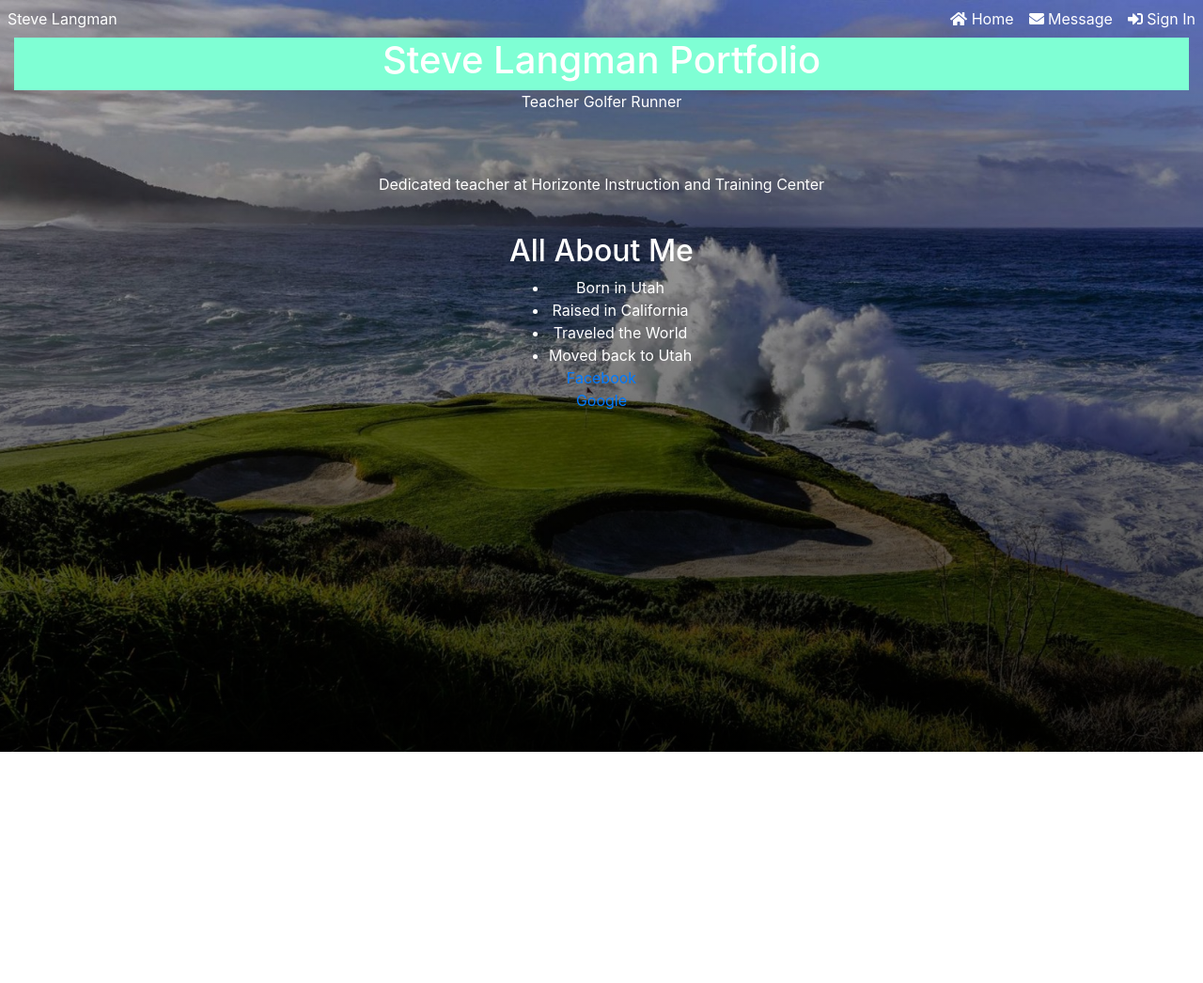
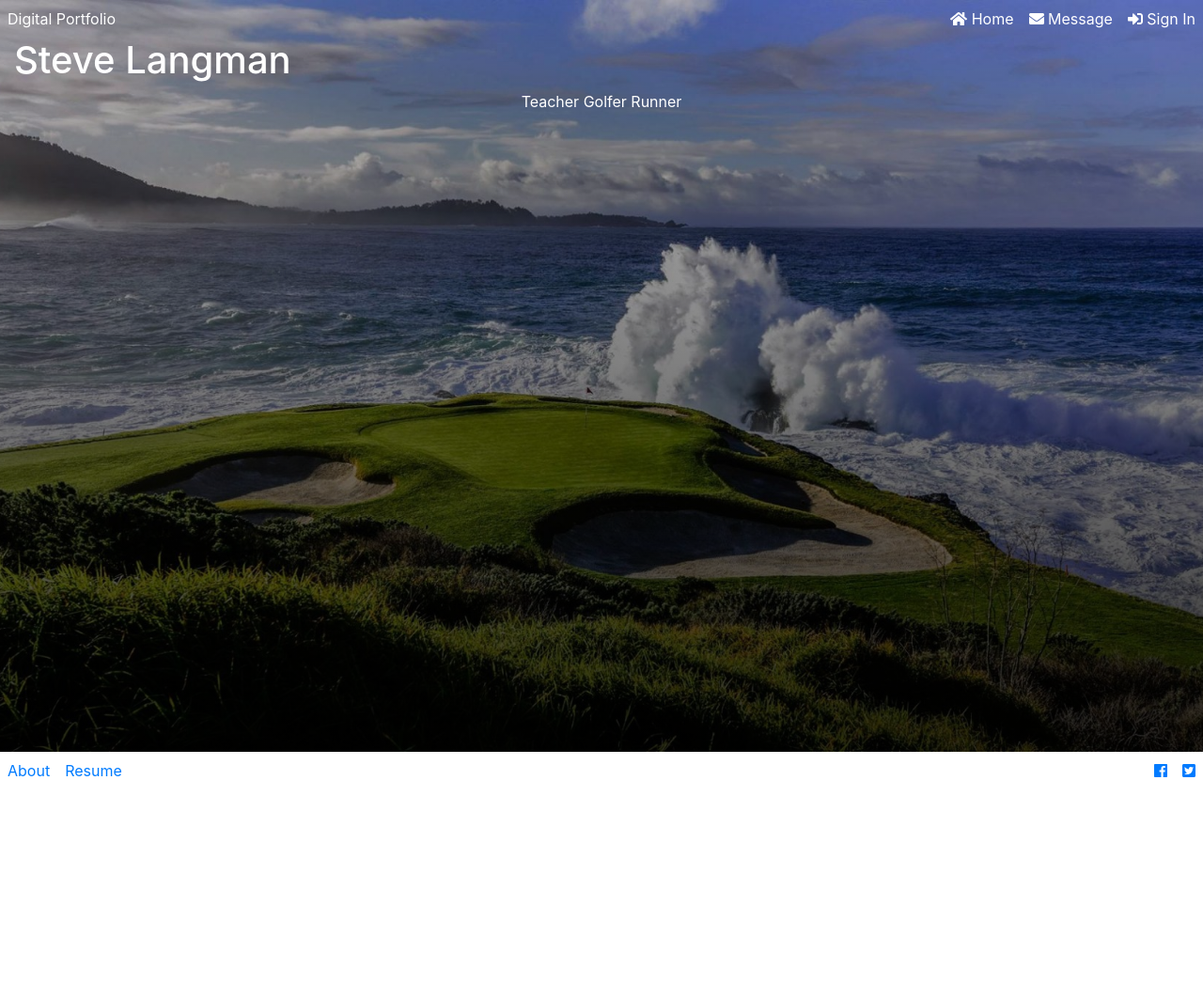
Before and after one commit to slangr/stevesidet, a plain HTML site: page index.html in a window 1280 px wide. Shown: the whole page at 94% size. Before the commit the page ends 800 px from the top, so only its background shows below. Drawn offline with nearby package versions, Linux system fonts and the light colour scheme; a web font is replaced by a local one.

Commit message:
Add files via upload

```diff
--- a/index.html
+++ b/index.html
@@ -12,7 +12,8 @@
 
     <link rel="stylesheet" href="css/stylesheet.css">
 
-
+    <!-- Google Fonts Zeyada and Shadows Into Light -->
+    <link href="https://fonts.googleapis.com/css?family=Shadows+Into+Light|Zeyada" rel="stylesheet">
 
     <title>Example Site</title>
   </head>
@@ -23,7 +24,7 @@
             <div class="row">
                 <div class="col p-0">
                     <div class="d-flex flex-row navbarcus">
-                        <div class="p-2 mr-auto"><a href="#">Steve Langman</a></div>
+                        <div class="p-2 mr-auto"><a href="#">Digital Portfolio</a></div>
                         <div class="p-2"><a href="#"><i class="fas fa-home"></i> Home</a></div>
                         <div class="p-2"><a href="#"><i class="fas fa-envelope"></i> Message</a></div>
                         <div class="p-2"><a href="#"><i class="fas fa-sign-in-alt"></i> Sign In</a></div>
@@ -34,63 +35,38 @@
         <div class="container-fluid">
           <div class="row">
             <div class="col">
-                 <div style="background-color:aquamarine" class="container-fluid">
-          <div class="row">
-            <div class="col-sm">
-                <center>
-                    <h1>Steve Langman Portfolio</h1>
-                </center>
+                <h1 id="name">Steve Langman</h1>
+                <center><p>Teacher Golfer Runner</p></center>
+            </div>
           </div>
        </div>
     </div>
 
-      <div class="container">
-        <div class="row justify-content-center">
-            <div class="col-auto">
-            <p> Teacher Golfer Runner</p>
-            </div>
-        </div>
+    <div class="d-flex flex-row navbarcus absolute">
+        <div class="p-2"><a href="#">About</a></div>
+        <div class="p-2 mr-auto"><a href="#">Resume</a></div>
+        <div class="p-2"><a href="#"><i class="fab fa-facebook"></i></a></div>
+        <div class="p-2"><a href="#"><i class="fab fa-twitter-square"></i></a></div>
     </div>
 
 
-
-    <div id="top"> </div>
-    <center>
-    <!-- Headers -->
-
-    <br>
-
-
+    <div class="container customcolor">
+        <div class="row justify-content-center">
+            <div class="col-auto">
                     <!-- Paragraph -->
-        <br> <p>Dedicated teacher at Horizonte Instruction and Training Center</p><br>
+                <p>Dedicated teacher at Horizonte Instruction and Training Center</p><br>
                 <div id="allaboutme">
                     <h2>All About Me</h2>
-        <ul style="display:table; margin:0 auto;">
+                    <ul style="display:table; margin:0 auto; list-style-type:none;">
                         <li>Born in Utah</li>
                         <li>Raised in California</li>
                         <li>Traveled the World</li>
                         <li>Moved back to Utah</li>
                     </ul>
-
-    </div>
-        <!-- Internal vs. External hyperlink -->
-
-    <a href="http://www.facebook.com/stevelangman"> Facebook </a>
-                                                   <br>
-    <a href="http://www.google.com" target="_blank">Google</a><br>
-
-    <!-- Images -->
-
-    <!-- Notice the use of the opening tag -->
-    <!-- Both <img> and <br> can be written as closing tags <img/> and <br/> - for HTML docs these will be valid, but to follow the standards to the letter, it should be written as a closing tag, especially for other formats like XHTML -->
-
-    <!-- Host your own images - add an img folder in the root director where your HTML is located -->
-
                 </div>
             </div>
         </div>
     </div>
-
 
     <!-- Optional JavaScript -->
     <!-- jQuery first, then Popper.js, then Bootstrap JS -->
```
Lines whose indentation alone changed are shown as unchanged.
